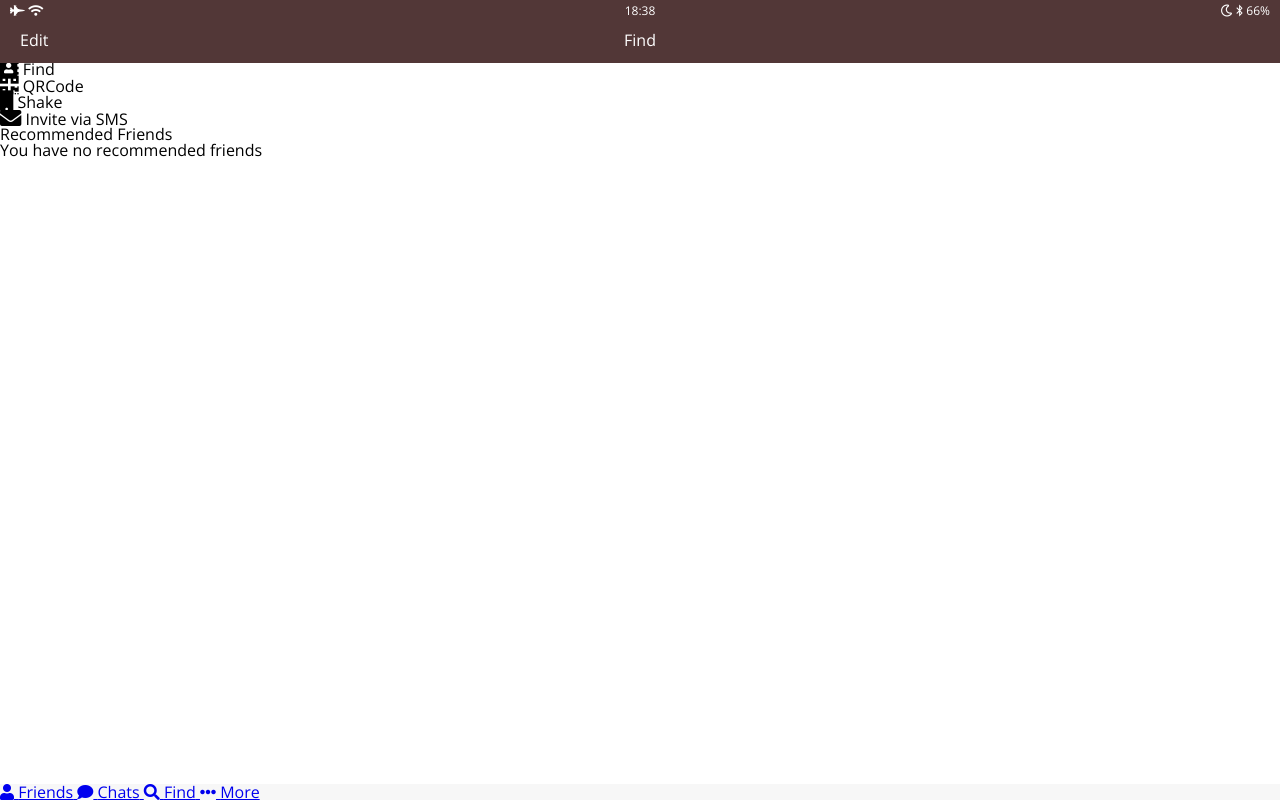
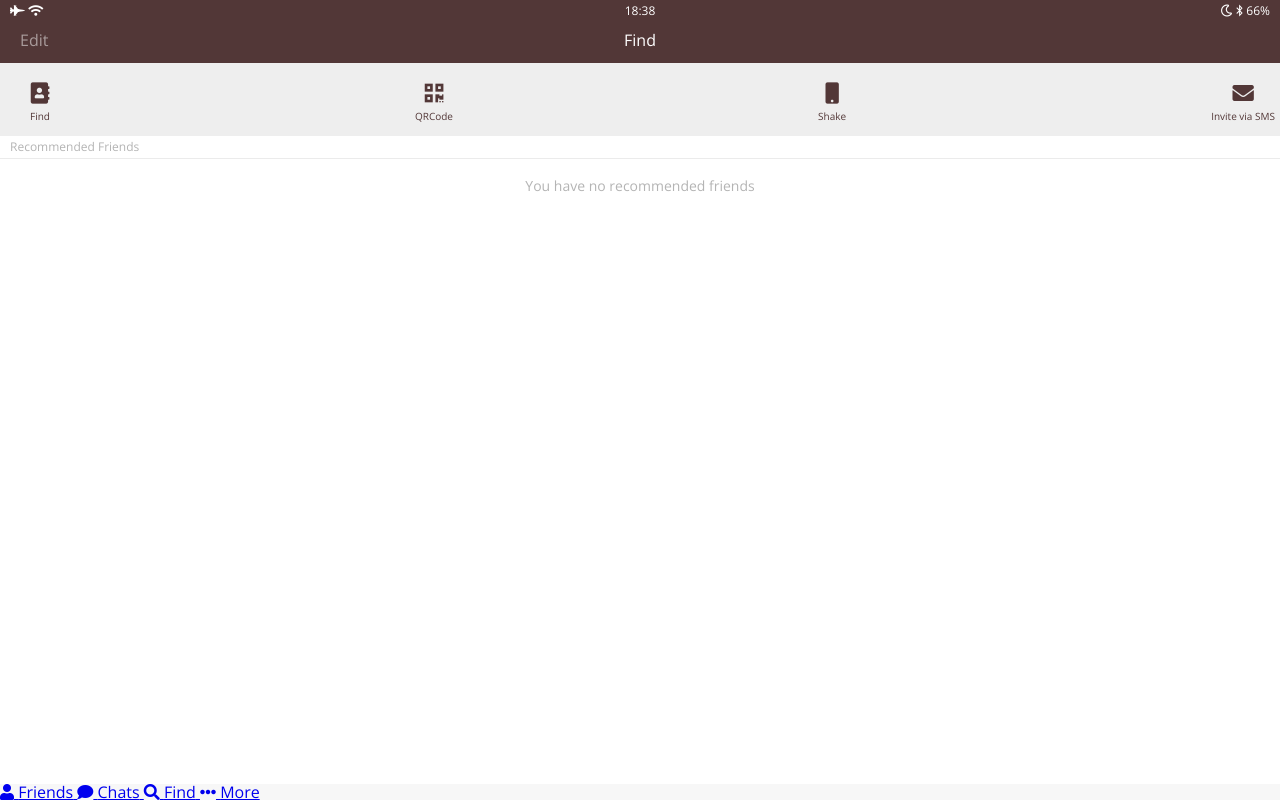
Before and after one commit to hyunjaesung/KaKaoTalkClone, a plain HTML site: page find.html in a window 1280 px wide. Drawn offline with nearby package versions, Linux system fonts and the light colour scheme.

Commit message:
CSS-9
find.css

```diff
--- a/css/chats.css
+++ b/css/chats.css
@@ -53,7 +53,7 @@
   justify-content: center;
   align-items: center;
   border-radius: 50%;
-  position: absolute;
+  position: fixed;
   right:20px;
   bottom: 80px;
   font-size: 20px;
--- /dev/null
+++ b/css/find.css
@@ -0,0 +1,39 @@
+.find .find__options{
+  background-color: #eeeeee;
+  display: flex;
+  justify-content: space-between;
+  padding-top: 25px;
+  padding-bottom: 15px;
+  padding-left: 30px;
+  padding-right: 5px;
+  color : #523737;
+}
+
+.find__options .find__option{
+  display: flex;
+  flex-direction: column;
+  align-items: center;
+}
+
+.find__option i{
+  margin-bottom: 10px;
+}
+
+.find__option span{
+  font-size: 10px;
+}
+
+.find__recommended header{
+  border-bottom: 1px solid #ebebeb;
+  font-size: 12px;
+  padding: 5px 10px;
+  color: #b4b4b4;
+}
+
+.recommended__none{
+  padding: 20px 0;
+  text-align: center;
+  border-bottm:  1px solid #ebebeb;
+  font-size: 14px;
+  color: #b4b4b4;
+}
--- a/css/header.css
+++ b/css/header.css
@@ -43,3 +43,7 @@
 .top-header .header__number{
   color:yellow;
 }
+
+.top-header .header__bottom .header__column:first-child{
+  color: rgba(255,255,255,0.5);
+}
--- a/css/style.css
+++ b/css/style.css
@@ -6,3 +6,4 @@
 @import 'search-bar.css';
 @import 'friends.css';
 @import 'chats.css';
+@import 'find.css';
```
Also changed, not shown: css/search-bar.css (line endings or trailing spaces).
